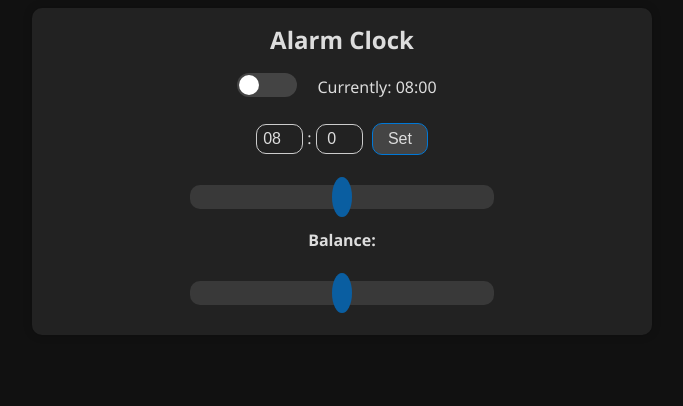
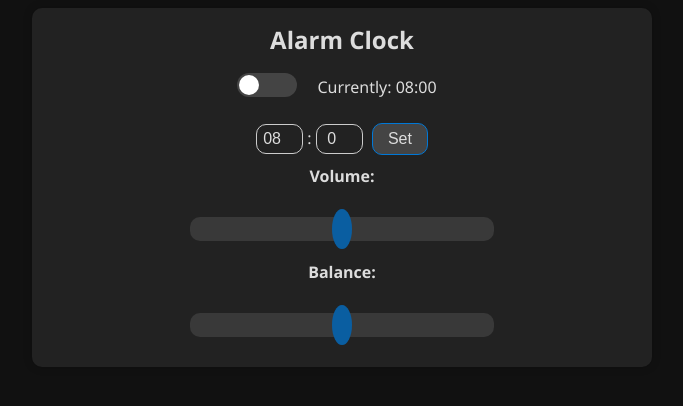
Before and after one commit to janek/music-alarm-clock, a Flask app: page / in a window 1280 px wide. Shown: the top 406 px of the page, without its empty margins (298-981 px from the left). Run offline with Flask 3, Linux system fonts and the light colour scheme; parts of the project's set-up code (start-up, migrations or seed data) failed here and were passed over.

Commit message:
add "volume" label to slider, add wrapper around both sliders

```diff
--- a/templates/index.html
+++ b/templates/index.html
@@ -196,12 +196,17 @@
         </form>
 
 
-        <div class="slider-container">
+    <div class="slider-container">
+        <div class="single-slider-container">
+            <label for="volume">Volume:</label>
             <input type="range" class="slider" id="volume" min="0" max="100" step="0.1" value="50">
+        </div>
+
+        <div class="single-slider-container">
             <label for="balance">Balance:</label>
             <input type="range" class="slider" id="balance" name="balance" min="-1" max="1" step="0.01" value="0">
         </div>
-
+    </div>
         <!--
         <script>
             // Get the current time
```
